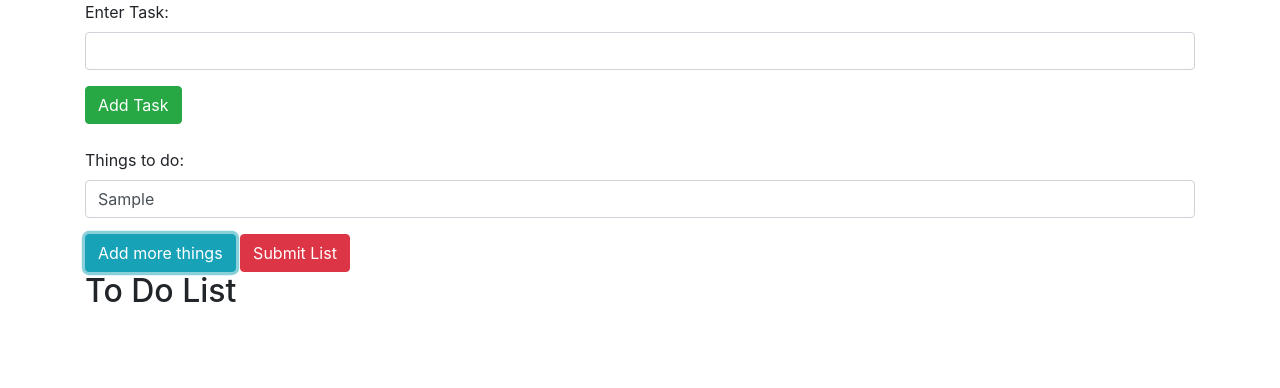
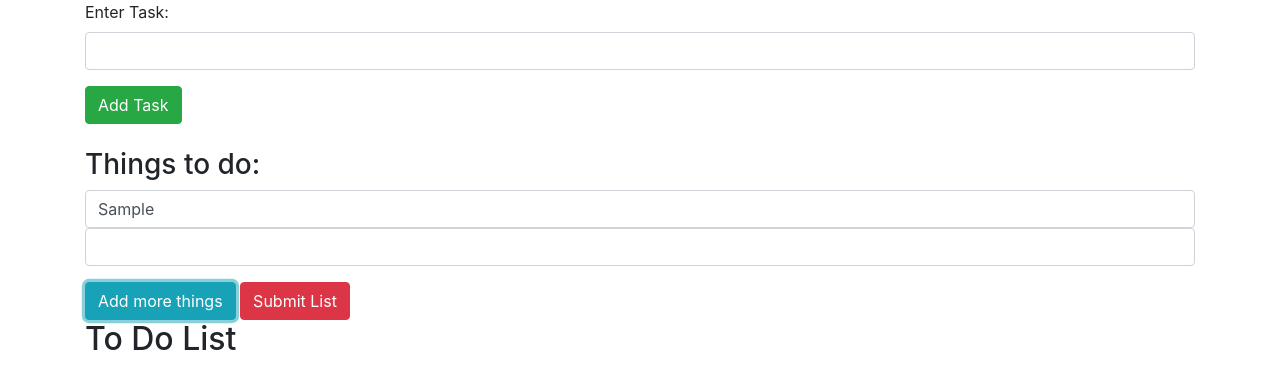
Before and after one commit to Jean84646/to-do-list-ver-2, a plain HTML site: page index.html in a window 1280 px wide. Both pictures are taken after typing "Sample" into the empty fields and a click on the button "Add more things". Drawn offline with Linux system fonts and the light colour scheme.

Commit message:
add button to add addition entries for todo list

```diff
--- a/index.html
+++ b/index.html
@@ -19,11 +19,12 @@
       </form>
       <br>
       <form id="todo-form">
-        <div class="form-group">
-          <label for="input-task">Things to do:</label>
-          <input id="input-todo" type="text" class="form-control">
+        <div id="todo-list-input" class="form-group">
+          <h3>Things to do:</h3>
+          <input id="todo1" type="text" class="form-control">
         </div>
-        <button type="button" class="btn btn-info">Add more things</button>
+
+        <button type="button" id="add-list-item" class="btn btn-info">Add more things</button>
         <button type="submit" class="btn btn-danger">Submit List</button>
       </form>
 
--- a/js/scripts.js
+++ b/js/scripts.js
@@ -11,3 +11,12 @@
 
 
 // user interface logic
+$(document).ready(function(){
+  var toDoCounter = 1;
+  $('button#add-list-item').click(function(){
+    toDoCounter += 1;
+    $('#todo-list-input').append('<input id="todo' + toDoCounter + '" type="text" class="form-control">');
+
+  });
+
+});
```
